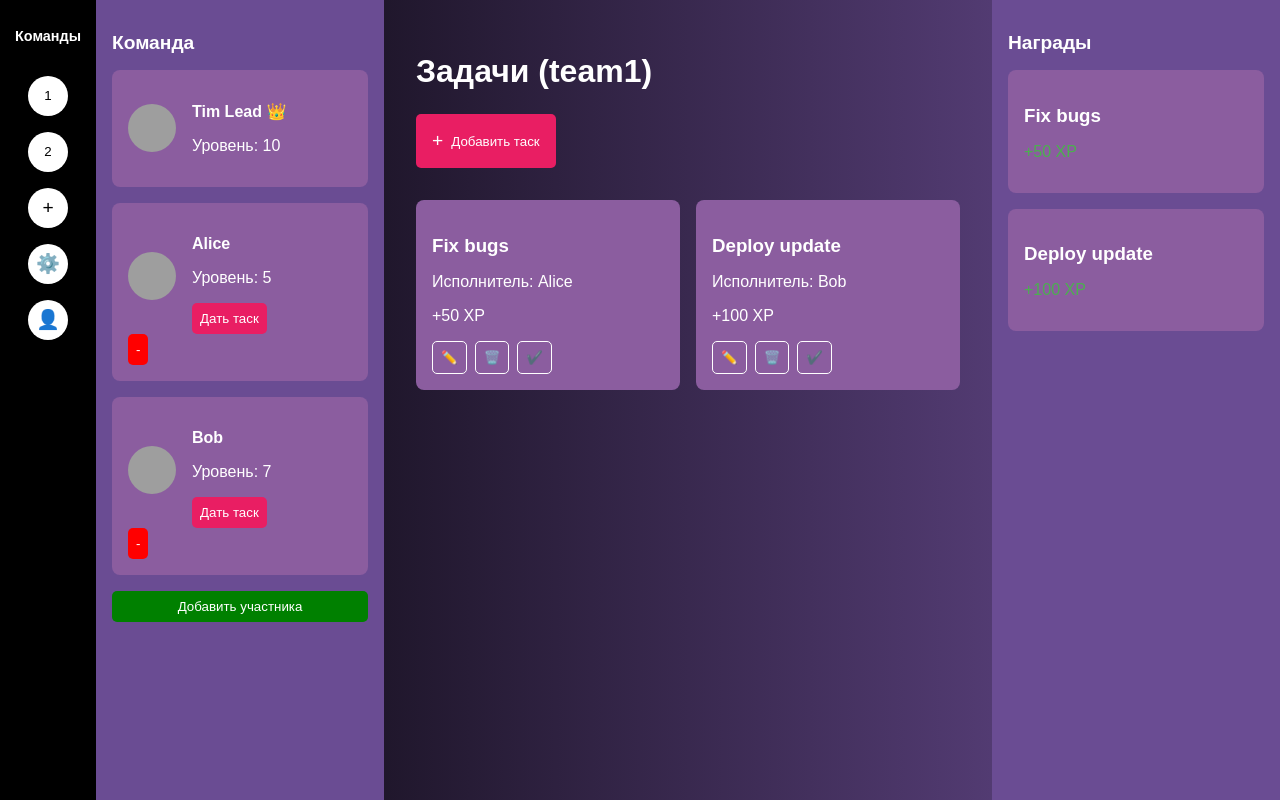
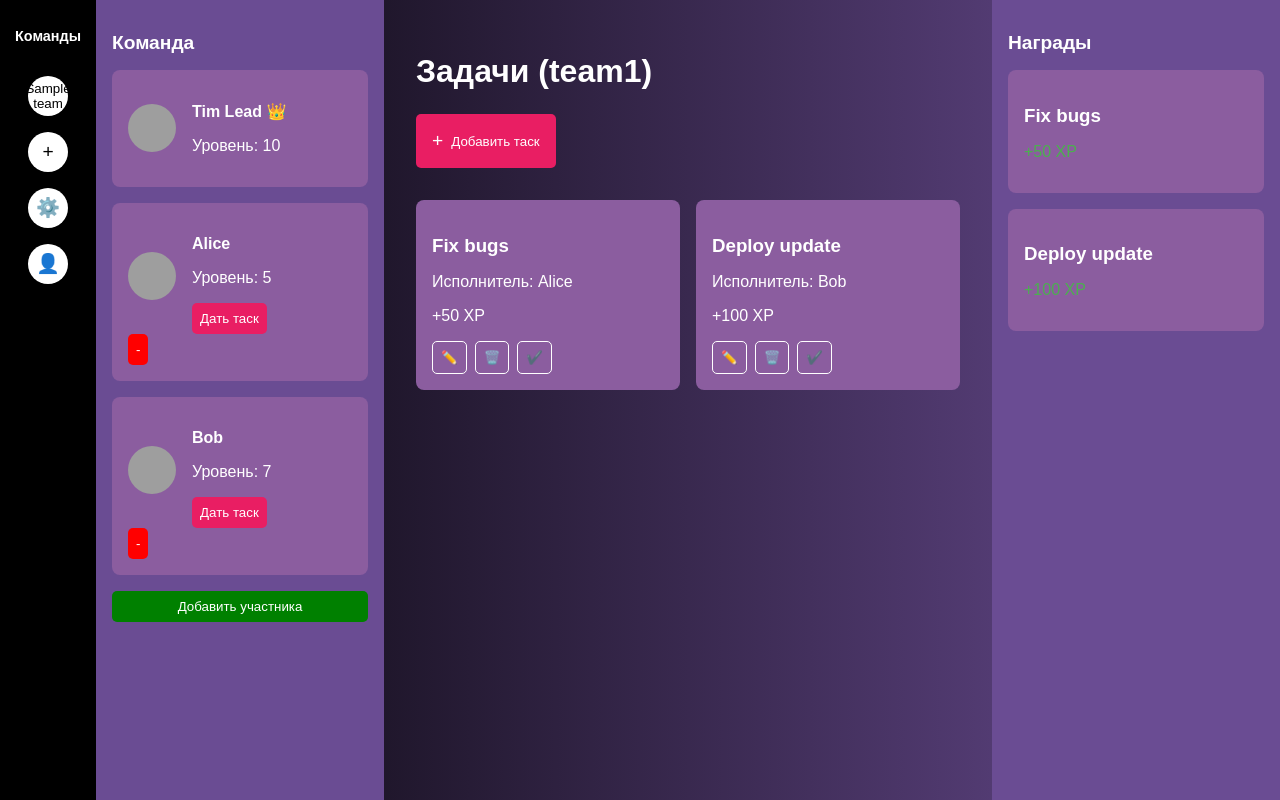
Before and after one commit to MaxiSnowPython/TaskMaster, a Django app: template todoapp/base/templates/base/task_list.html in a window 1280 px wide. Run offline with Django 3.2, Linux system fonts and the light colour scheme; the template is opened without the code that fills it: most values are stand-ins (such as "Sample title", 1, 10 or a date in 2020); grey boxes are pictures that could not be loaded.

Commit message:
working teamlist

```diff
--- a/todoapp/base/admin.py
+++ b/todoapp/base/admin.py
@@ -1,5 +1,6 @@
 from django.contrib import admin
-from base.models import Task
+from base.models import Task,Team
 # Register your models here.
 
 admin.site.register(Task)
+admin.site.register(Team)
--- a/todoapp/base/templates/base/task_list.html
+++ b/todoapp/base/templates/base/task_list.html
@@ -19,8 +19,9 @@
         <!-- Sidebar -->
         <aside class="sidebar">
             <h2 class="sidebar-title">Команды</h2>
-            <button class="sidebar-button" id="team1-btn">1</button>
-            <button class="sidebar-button" id="team2-btn">2</button>
+            {% for team in teams %}
+            <button class="sidebar-button" id="team1-btn">{{team.name}}</button>
+            {% endfor %}
             <button class="sidebar-button add-team-btn">
                 <span class="icon">+</span>
             </button>
--- a/todoapp/base/urls.py
+++ b/todoapp/base/urls.py
@@ -1,10 +1,10 @@
 from django.urls import path
-from .views import TaskList,CustomLoginView,RegisterPage
+from .views import TeamList,CustomLoginView,RegisterPage
 from django.contrib.auth.views import LogoutView
 
 urlpatterns = [
   path('login/',CustomLoginView.as_view(), name = "login"),
   path('logout/',LogoutView.as_view(next_page = 'login'), name = "logout"),
   path('register/',RegisterPage.as_view(), name = "register"),
-  path('',TaskList.as_view(), name= 'tasks'),
+  path('',TeamList.as_view(), name= 'tasks'),
 ]
```
Also changed, not shown: todoapp/base/views.py (+7 -7 lines), todoapp/base/migrations/0002_alter_task_user_userprofile_team_reward_task_team.py (added), todoapp/base/templates/base/add_team.html (added), todoapp/db.sqlite3.
